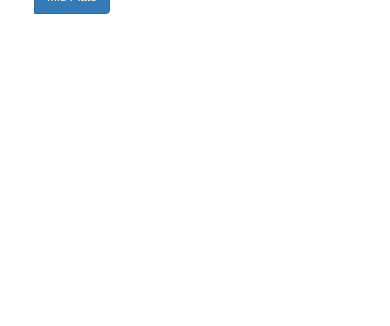
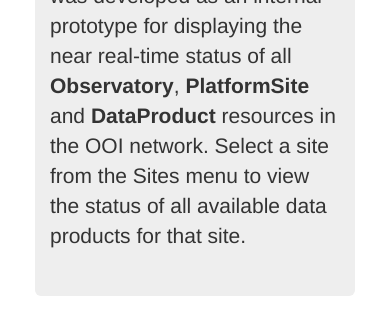
Before and after one commit to kerfoot/ooinet-product-browser, a PHP site: page / in a window 390 px wide. Shown: the part 588-914 px from the top of the page. Before the commit the page ends 602 px from the top, so only its background shows below. Run offline with PHP 8.4, Linux system fonts and the light colour scheme; some libraries are stand-ins or nearby versions.

Commit message:
changes to enable platform-independent responsiveness and layout

```diff
--- a/www/css/ooi.css
+++ b/www/css/ooi.css
@@ -4,6 +4,10 @@
 
 #ooi-sites a {
     font-size: 12px;
+}
+
+#content {
+    margin-top: 5px;
 }
 
 .center {
@@ -27,3 +31,11 @@ table {
     fill : yellow;
     fill-opacity : 0.2;
 }
+
+.navbar {
+    margin-bottom: 5px !important;
+}
+
+#utc-clock {
+    margin-left: 15px;
+}
--- a/www/include/ionContent.php
+++ b/www/include/ionContent.php
@@ -28,6 +28,14 @@ function showPlatformDataProductStatus($pid) {
     list($obs, $platform) = explode('-', $pid);
 
     $jsonFile = DP_ROOT . "/${obs}_dataProducts.cluster.json";
+    if (!is_file($jsonFile)) {
+        $msg = '<div class="alert alert-danger">';
+        $msg .= '<h4>Observatory/PlatformSite Not Found</h4>';
+        $msg .= "The requested Observatory/PlatformSite: $pid could not be found.";
+        $msg .= '</div>';
+        return $msg;
+    }
+
     $json = json_decode(file_get_contents($jsonFile));
 
     # Modification time
--- a/www/include/ionDataProducts.php
+++ b/www/include/ionDataProducts.php
@@ -50,4 +50,66 @@ function showOoiNavbar() {
 
 }
 
+function createObservatoriesPulldown() {
+
+    $dpRoot = DP_ROOT . '/*dataProducts.cluster.json';
+    $jsonFiles = glob($dpRoot);
+/*
+    print '<pre>';
+    print_r($jsonFiles);
+    print '</pre>';
+*/
+
+    $seenSites = array();
+    $html = '';
+
+    $html .= '<div class="collapse navbar-collapse" id="navbar-collapse">';
+    $html .= '<ul class="nav navbar-nav">';
+    $html .= '<li class="dropdown">';
+    $html .= '<a href="#" class="dropdown-toggle" data-toggle="dropdown">';
+    $html .= 'Sites';
+    $html .= '<b class="caret"></b>';
+    $html .= '</a>';
+    $html .= '<ul id="ooi-sites" class="dropdown-menu">';
+    foreach ($jsonFiles as $jsonFile) {
+
+        $json = json_decode(file_get_contents($jsonFile));
+/*
+        print '<pre>';
+        print_r($json);
+        print '</pre>';
+*/
+
+        # Must have a reference_designator which is the Observatory name
+        if (!$json->{'reference_designator'}) {
+            continue;
+        }
+
+        $siteTokens = explode(' ', $json->{'spatial_area_name'});
+        $site = implode(' ', array_slice($siteTokens, 1));
+        $ref = substr($json->{'reference_designator'},0,2);
+
+        if (in_array($site, $seenSites)) {
+            continue;
+        }
+
+        $seenSites[] = $site;
+
+        $html .= '<li>';
+        $html .= "<a href=\"?sid=$ref\">";
+        $html .= $site;
+        $html .= '</a>';
+        $html .= '</li>';
+
+    }
+    $html .= '</ul> <!-- .dropdown-menu -->';
+    $html .= '</li> <!-- .dropdown -->';
+    $html .= '<li id="utc-clock" class="navbar-text"></li>';
+    $html .= '</ul> <!-- .nav.navbar-collapse -->';
+    $html .= '</div> <!-- #navbar-collapse -->';
+
+    return $html;
+
+}
+
 ?>
--- a/www/index.php
+++ b/www/index.php
@@ -15,7 +15,9 @@ define('DP_ROOT', './json/observatoryDataProducts');
 <head>
 <meta charset="utf-8"/>
 <meta http-equiv="X-UA-Compatible" content="IE=edge">
-<meta name="viewport" content="width=device-width, initial-scale=1">
+<meta name="viewport" content="initial-scale = 1.0, maximum-scale = 1.0" />
+<meta name="apple-mobile-web-app-capable" content="yes">
+<meta name="mobile-web-app-capable" content="yes">
 <title>ION DataProduct Browser</title>
 
 <!--
@@ -34,13 +36,29 @@ define('DP_ROOT', './json/observatoryDataProducts');
 
 <?php
 # Add header bar
-$html .= '<nav class="navbar navbar-inverse" role="navigation">';
+$html .= '<nav class="navbar navbar-inverse navbar-static-top" role="navigation">';
+/*
+$html .= '<p id="utc-clock" class="navbar-text pull-right"></p>';
+*/
 $html .= '<div class="container-fluid">';
 $html .= '<div class="navbar-header">';
-$html .= '<a class="navbar-brand" href="#">ION DataProduct Status</a>';
-$html .= '</div>';
-$html .= '</div>';
-$html .= '<p id="utc-clock" class="navbar-text pull-right"></p>';
+
+$html .= '<button type="button" ';
+$html .= 'class="navbar-toggle" ';
+$html .= 'data-toggle="collapse" ';
+$html .= 'data-target="#navbar-collapse">';
+$html .= '<span class="sr-only"></span>';
+$html .= '<span class="icon-bar"></span>';
+$html .= '<span class="icon-bar"></span>';
+$html .= '<span class="icon-bar"></span>';
+$html .= '</button>';
+
+$html .= '<a class="navbar-brand" href="#">ION Status</a>';
+$html .= '</div> <!-- .navbar-header -->';
+
+$html .= createObservatoriesPulldown();
+
+$html .= '</div> <!-- .container-fluid -->';
 $html .= '</nav>';
 
 $html .= '<div id="main" class="container-fluid">';
@@ -63,15 +81,24 @@ $html .= '<div class="col-md-9">';
 
 $html .= '<div class="row">';
 
-$html .= '<div class="col-md-12">';
-# Add button group allowing OOI site selection
-$html .= showOoiNavbar();
-$html .= '</div> <!-- .col-md-12 -->';
-
 $html .= '</div> <!-- .row -->';
 
 $html .= '<div class="row">';
-$html .= '<div id="content" class="col-md-12"></div> <!-- #content -->';
+$html .= '<div id="content" class="col-md-12">';
+$html .= '<div class="jumbotron">';
+$html .= '<h2>OOI ION Status</h2>';
+$html .= '<p>';
+$html .= 'Welcome to the OOI ION status page.  ';
+$html .= 'This application was developed as an internal prototype for ';
+$html .= 'displaying the near real-time status of all <b>Observatory</b>, ';
+$html .= '<b>PlatformSite</b> and <b>DataProduct</b> resources in the OOI network. ';
+$html .= 'Select a site from the Sites menu to view the status of all ';
+$html .= 'available data products for that site.';
+$html .= '</p>';
+$html .= '</div> <!-- .jumbotron -->';
+
+$html .= '</div>';
+$html .= '</div> <!-- #content -->';
 $html .= '</div> <!-- .row -->';
 
 $html .= '</div> <!-- .row -->';
--- a/www/js/Ooi.js
+++ b/www/js/Ooi.js
@@ -82,8 +82,13 @@ var Ooi = (function() {
             _MAP.setView(_DEFAULT_CENTER, 1);
 
             var $target = $(this);
+/*
             $target.siblings().removeClass('active');
+*/
 
+            $target.parent().siblings().find('i.glyphicon-ok').remove();
+            $target.append('&nbsp;<i class="glyphicon glyphicon-ok"></i>');
+/*
             if ($target.hasClass('active')) {
                 $target.removeClass('active');
                 $content.html('');
@@ -93,6 +98,7 @@ var Ooi = (function() {
                 $target.addClass('active');
                 $content.html('');
             }
+*/
 
             var urlTokens = Url.decomposeUrl(this.href);
             var siteUrl = _CONTENT_BASE_URL + '/' + Url.composeQuery(urlTokens.vars);
```
